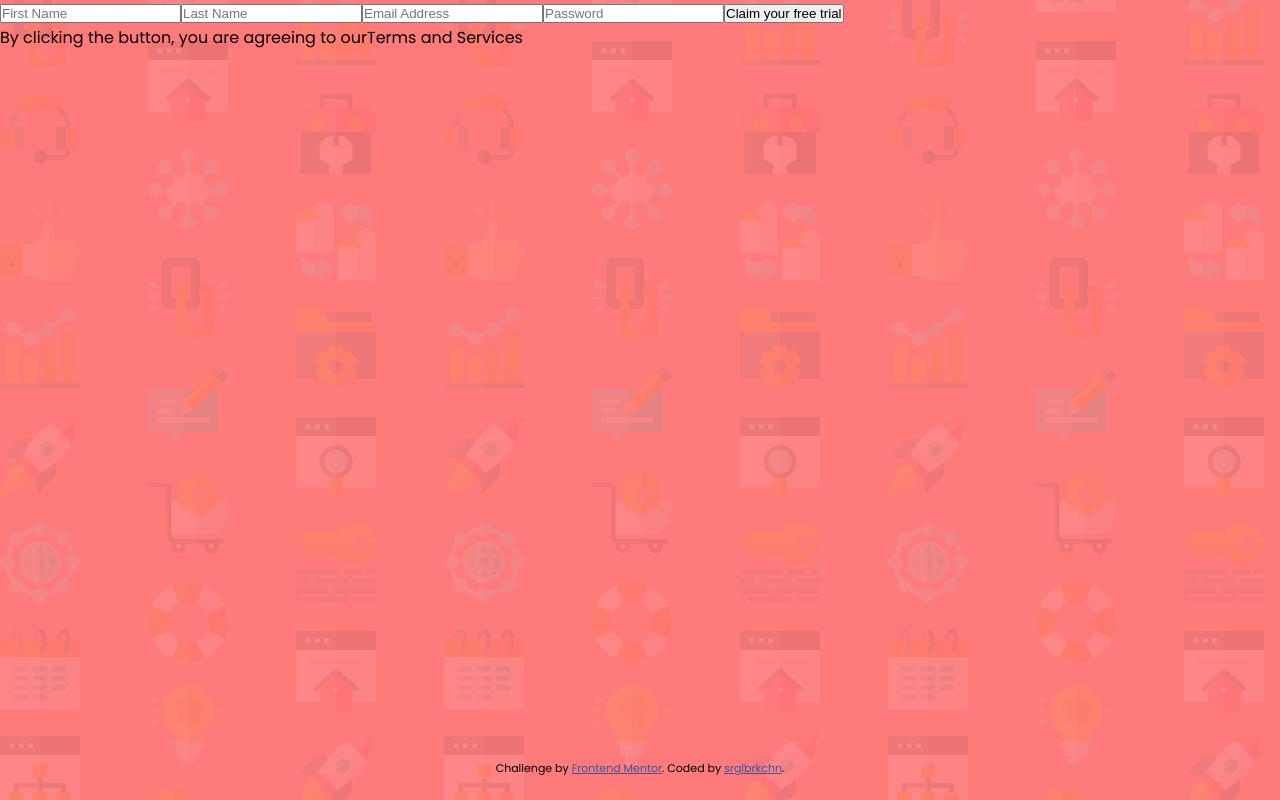
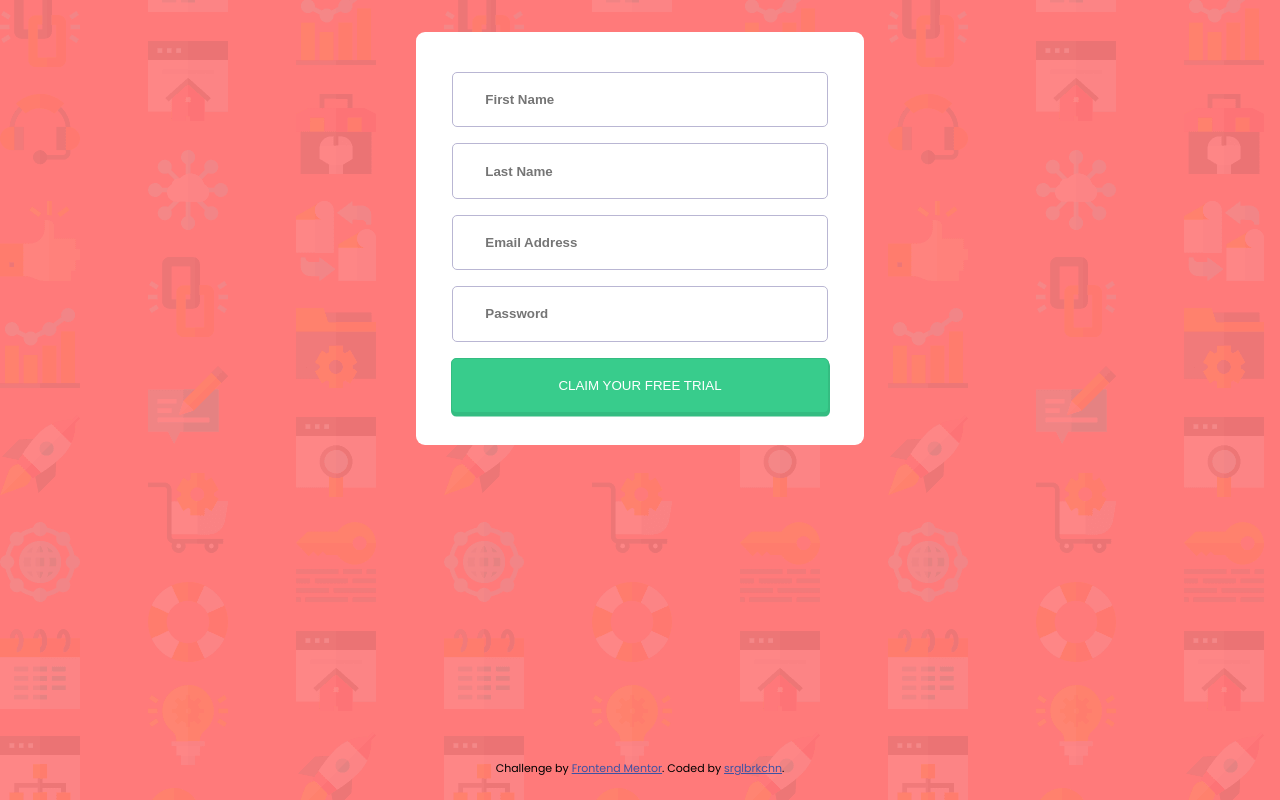
Before and after one commit to srglbrkchn/chllng12, a React (Create React App) app: page / in a window 1280 px wide. Built offline with nearby package versions, Linux system fonts and the light colour scheme.

Commit message:
Extract button into GreenBtn componenet. Create form-content in Signup component to create signup form.

```diff
--- a/public/styles.css
+++ b/public/styles.css
@@ -11,6 +11,66 @@ body {
     font-size: 16px;
 }
 
+::placeholder {
+    font-weight: 700;
+}
+
+.form-content {
+    display: flex;
+    flex-direction: column;
+    align-items: center;
+    background-color: #fff;
+    width: 35%;
+    margin: 2rem auto;
+    padding: 2rem 1rem;
+    border-radius: 9px;
+}
+
+.input-field {
+    display: flex;
+    flex-direction: column;
+    align-items: center;
+    width: 95%;
+    border-radius: 9px;
+}
+
+.input-field input {
+    padding: 1.2rem 2rem;
+    margin: 0.5rem;
+    width: 95%;
+    border-radius: 5px;
+    border: 1px solid hsl(246, 25%, 77%);
+    color:hsl(249, 10%, 26%);
+    font-weight: 700;
+    caret-color: hsl(248, 32%, 49%);
+}
+
+.input-field input:focus {
+    outline: none;
+    border: 1px solid hsl(248, 32%, 49%);
+}
+
+.green-btn {
+    background-color: hsl(154, 59%, 51%);
+    color: #fff;
+    font-weight: 500;
+    text-transform: uppercase;
+    width: 91%;
+    padding: 1.2rem;
+    border-radius: 5px;
+    border: 1px solid  hsl(154, 57%, 47%);
+    box-shadow: .5px 3px .5px .5px hsl(154, 57%, 47%);
+    margin-top: .5rem;
+}
+
+.green-btn:hover {
+    background-color: hsl(155, 56%, 72%);
+    box-shadow: 1px 3px .5px .5px hsl(154, 38%, 57%);
+    border-color: hsl(154, 38%, 57%);
+}
+
+
+
 footer {
     position: absolute;
     text-align: center;
--- a/src/components/App.jsx
+++ b/src/components/App.jsx
@@ -1,5 +1,5 @@
 import React from "react";
-import Signup from "./Signup";
+import Signup from "./form/Signup";
 
 function App() {
     return (
--- a/src/components/Signup.jsx
+++ /dev/null
@@ -1,18 +0,0 @@
-import React from "react";
-import Entery from "./Entery";
-import inputInfos from "../inputInfo";
-
-function Signup() {
-    return (
-        <div>
-            {inputInfos.map(inputInfo => {
-                return (<Entery type={inputInfo.type} placeholder={inputInfo.placeholder} />)
-            })}
-            <button className="signup-btn">Claim your free trial</button>
-            <p>By clicking the button, you are agreeing to our
-                <span>Terms and Services</span>
-            </p>
-        </div>
-    );}
-
-    export default Signup;
--- a/src/components/Entery.jsx
+++ b/src/components/form/Entery.jsx
@@ -2,7 +2,7 @@ import React from "react";
 
 function Entery (props) {
     return(
-        <input type={props.type} placeholder={props.placeholder} />
+        <input type={props.type} placeholder={props.placeholder} name={props.name} />
     );
 }
 
--- /dev/null
+++ b/src/components/form/GreenBtn.jsx
@@ -0,0 +1,9 @@
+import React from "react";
+
+function GreenBtn(props) {
+    return (
+        <button className={props.className} type={props.type} name = {props.name}>{props.text}</button>
+    );
+}
+
+export default GreenBtn;
--- /dev/null
+++ b/src/components/form/InputField.jsx
@@ -0,0 +1,15 @@
+import React from "react";
+import Entery from "./Entery";
+import inputInfos from "../../inputInfo";
+
+function InputField() {
+    return (
+        <div className="input-field">
+            {inputInfos.map(inputInfo => {
+                return (<Entery type={inputInfo.type} placeholder={inputInfo.placeholder}/>);
+            })}
+        </div>
+    );
+}
+
+export default InputField;
--- /dev/null
+++ b/src/components/form/Signup.jsx
@@ -0,0 +1,17 @@
+import React from "react";
+import InputField from "./InputField";
+import GreenBtn from "./GreenBtn";
+
+
+function Signup() {
+    return (
+        <div className="form-content">
+            <InputField />
+            <GreenBtn type="submit" className="green-btn" text="Claim your free trial" name="submit-btn"/>
+            {/* <p>By clicking the button, you are agreeing to our
+                <span>Terms and Services</span>
+            </p> */}
+        </div>
+    );}
+
+    export default Signup;
--- a/src/inputInfo.js
+++ b/src/inputInfo.js
@@ -1,18 +1,22 @@
 const inputInfo = [
     {
         type: "text",
+        name:"fName",
         placeholder:"First Name"
     },
     {
         type: "text",
+        name:"lName",
         placeholder: "Last Name"
     },
     {
         type: "email",
+        name:"email",
         placeholder: "Email Address"
     },
     {
         type: "password",
+        name: "password",
         placeholder: "Password"
     }
 ]
```
